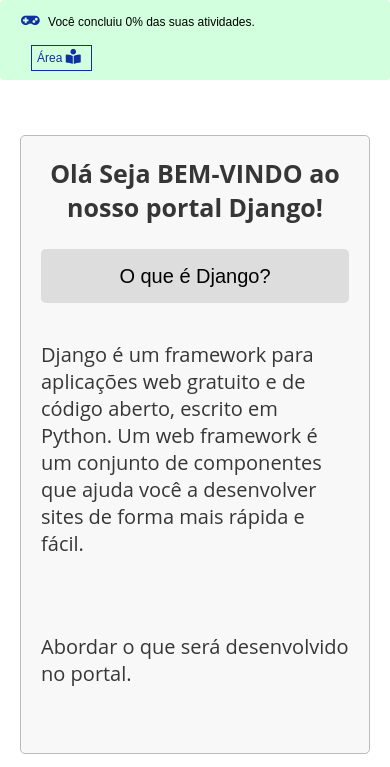
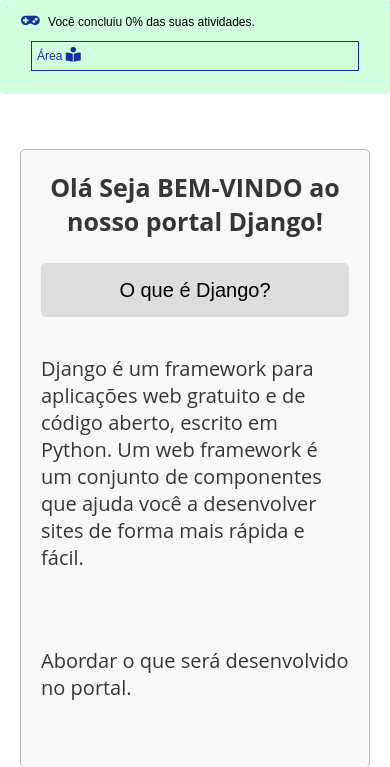
Before and after one commit to diegobachsi/oportaldjango-tcc, a Django app: page / in a window 390 px wide. Shown: the part 210-977 px from the top of the page. Run offline with Django 3.2, Linux system fonts and the light colour scheme; a user stored in the database is signed in; tables that the repository leaves empty hold one stand-in row (values such as "Sample post"); parts of the project's set-up code (start-up, migrations or seed data) failed here and were passed over; some libraries are stand-ins or nearby versions.

Commit message:
Atualizando index

```diff
--- a/website/templates/index.html
+++ b/website/templates/index.html
@@ -76,13 +76,18 @@
 			font-size: 12px;
 		}
 
+		#link_sg{
+			display: block;
+			margin: 10px;
+		}
+
 	}
 
 </style>
 
 	<div class="alert">
 		<i class="fas fa-gamepad"></i>
-		Você concluiu {{ progresso }}% das suas atividades. </br></br><a href="/session_gamer/">Área <i class="fas fa-book-reader"></i></a>
+		Você concluiu {{ progresso }}% das suas atividades. <a id="link_sg" href="/session_gamer/">Área <i class="fas fa-book-reader"></i></a>
 	</div>
 
     <div class="container">
```
